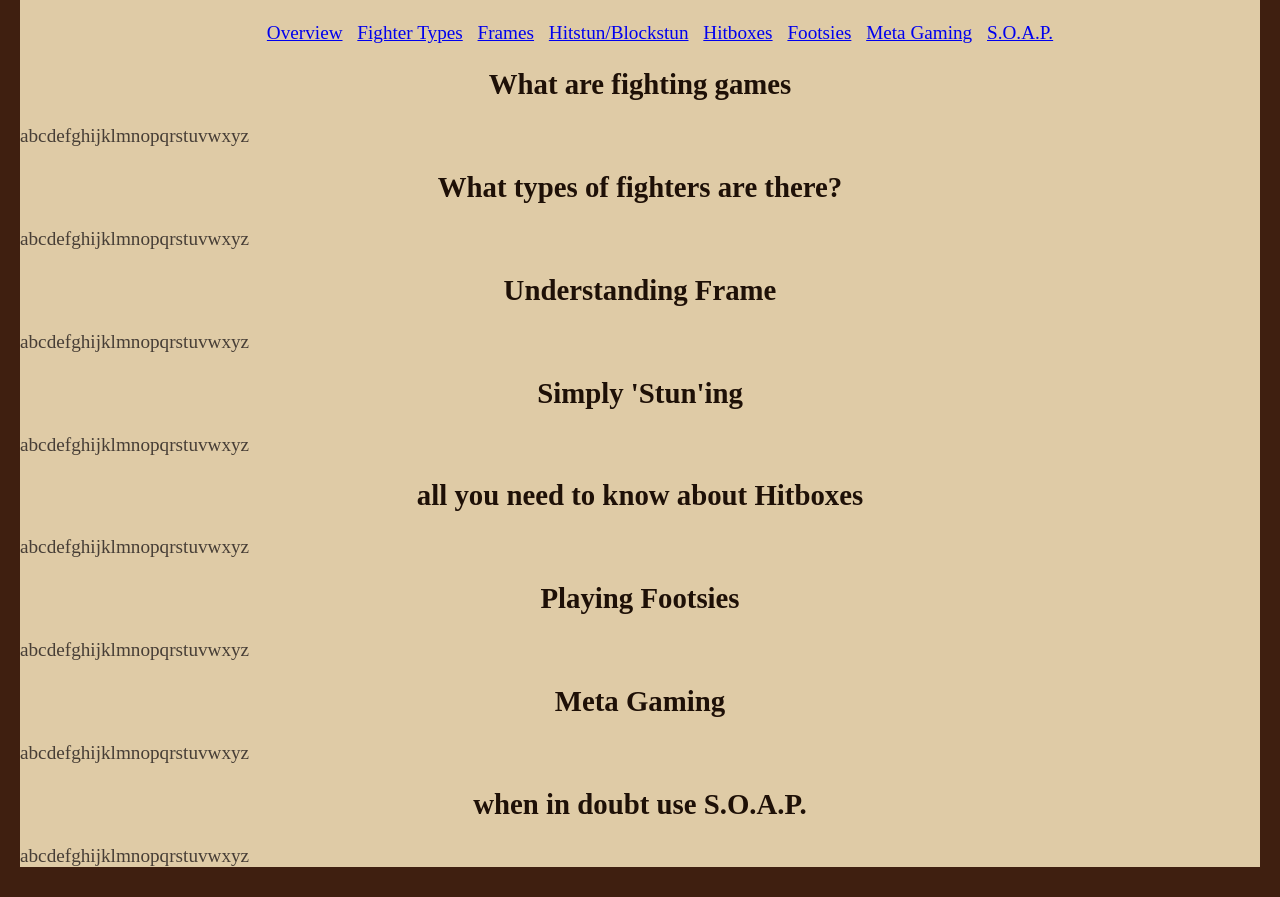
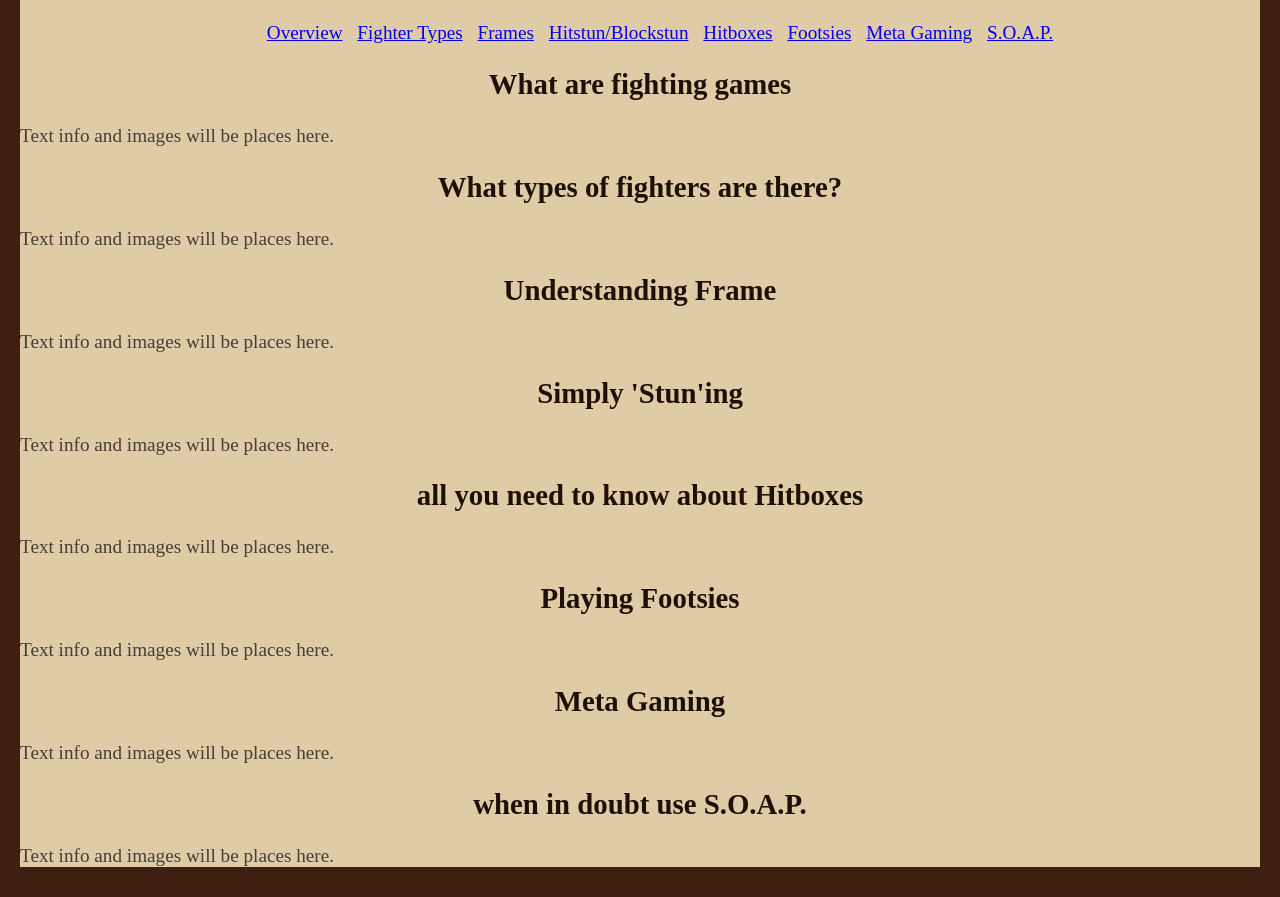
Before and after one commit to EstebanG7297/DWS1, a plain HTML site: page Project/index.html in a window 1280 px wide. Shown: the part 73-970 px from the top of the page. Drawn offline with Linux system fonts and the light colour scheme.

Commit message:
test update 2
more clear about the placeholders

```diff
--- a/Project/index.html
+++ b/Project/index.html
@@ -22,21 +22,21 @@
 			</div>
 
 			<h2 id="overview">What are fighting games</h2>
-				<p>abcdefghijklmnopqrstuvwxyz</p>
+				<p>Text info and images will be places here.</p>
 			<h2 id="fight_types">What types of fighters are there?</h2>
-				<p>abcdefghijklmnopqrstuvwxyz</p>
+				<p>Text info and images will be places here.</p>
 			<h2 id="frames">Understanding Frame</h2>
-				<p>abcdefghijklmnopqrstuvwxyz</p>
+				<p>Text info and images will be places here.</p>
 			<h2 id="stuns">Simply 'Stun'ing</h2>
-				<p>abcdefghijklmnopqrstuvwxyz</p>
+				<p>Text info and images will be places here.</p>
 			<h2 id="boxes">all you need to know about Hitboxes</h2>
-				<p>abcdefghijklmnopqrstuvwxyz</p>
+				<p>Text info and images will be places here.</p>
 			<h2 id="footsies">Playing Footsies</h2>
-				<p>abcdefghijklmnopqrstuvwxyz</p>
+				<p>Text info and images will be places here.</p>
 			<h2 id="meta">Meta Gaming</h2>
-				<p>abcdefghijklmnopqrstuvwxyz</p>
+				<p>Text info and images will be places here.</p>
 			<h2 id="soap">when in doubt use S.O.A.P.</h2>
-				<p>abcdefghijklmnopqrstuvwxyz</p>
+				<p>Text info and images will be places here.</p>
 		</div>
 	</body>
 </html>
```
